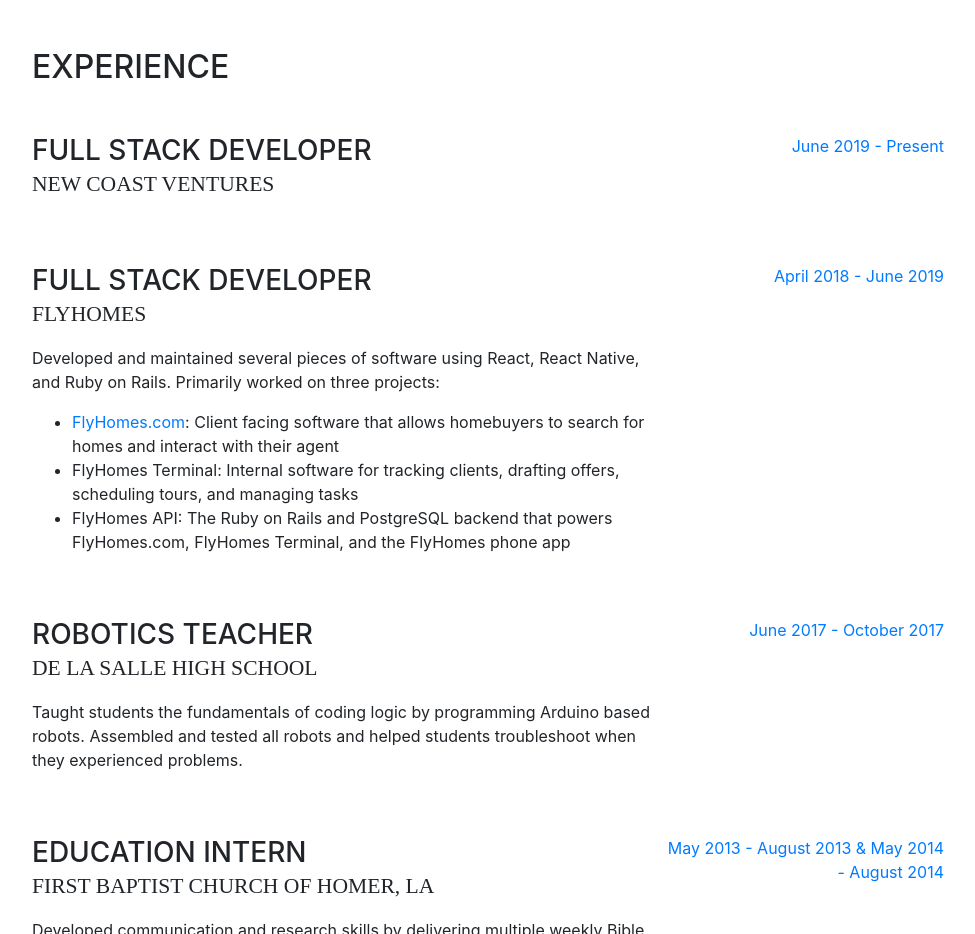
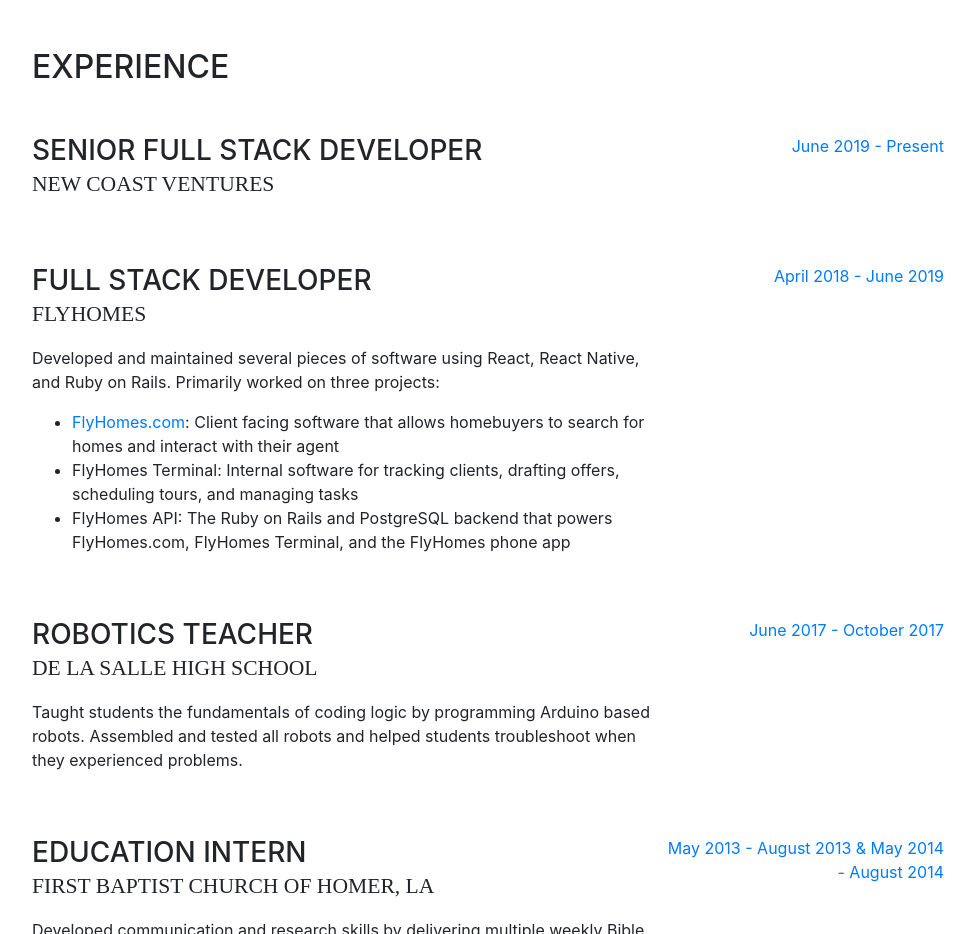
Before and after one commit to PrestonWinstead/PrestonWinstead.github.io, a website with bundled scripts: page index.html in a window 1280 px wide. Shown: the part 1600-2534 px from the top of the page, without its empty margins (288-1263 px from the left). Built offline with nearby package versions, Linux system fonts and the light colour scheme; a web font is replaced by a local one.

Commit message:
update job title

```diff
--- a/index.html
+++ b/index.html
@@ -231,7 +231,7 @@
 
           <div class="resume-item d-flex flex-column flex-md-row mb-5">
             <div class="resume-content mr-auto">
-              <h3 class="mb-0">Full Stack Developer</h3>
+              <h3 class="mb-0">Senior Full Stack Developer</h3>
               <div class="subheading mb-3">New Coast Ventures</div>
             </div>
             <div class="resume-date text-md-right">
```
